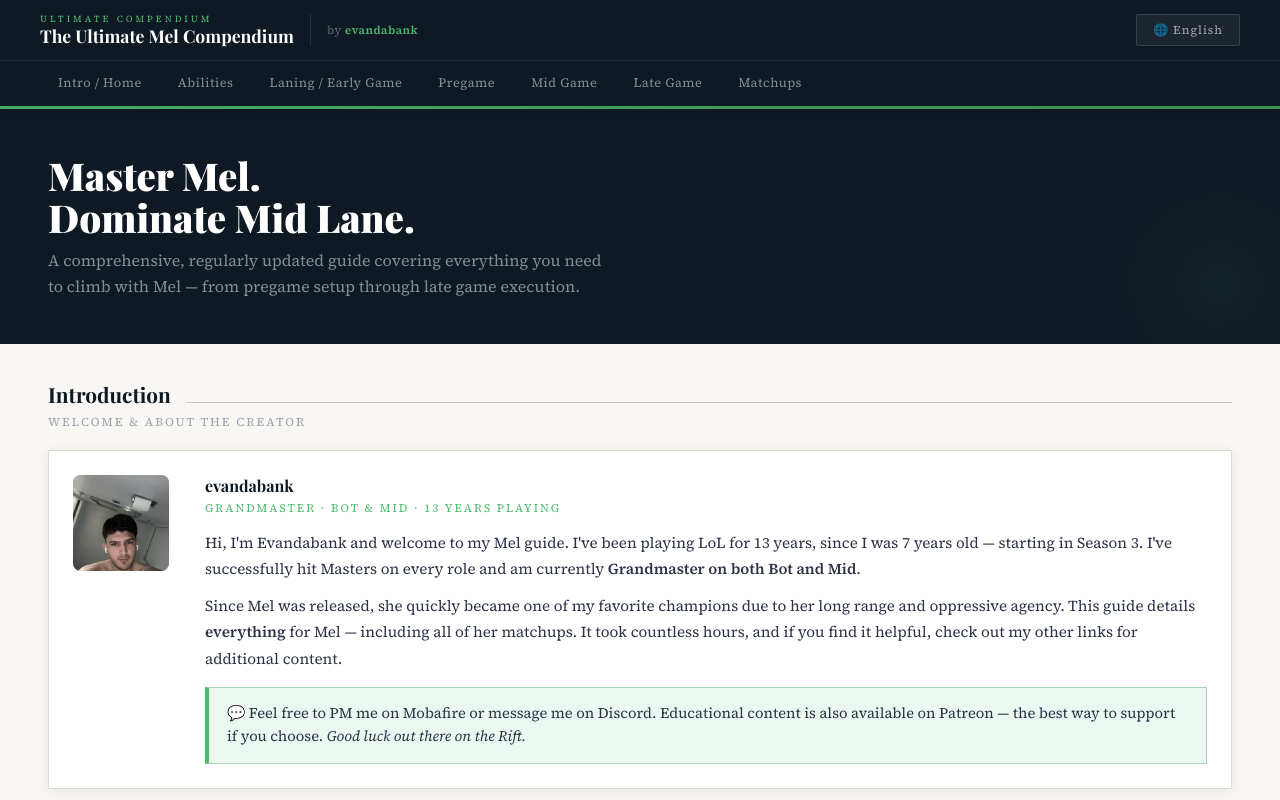
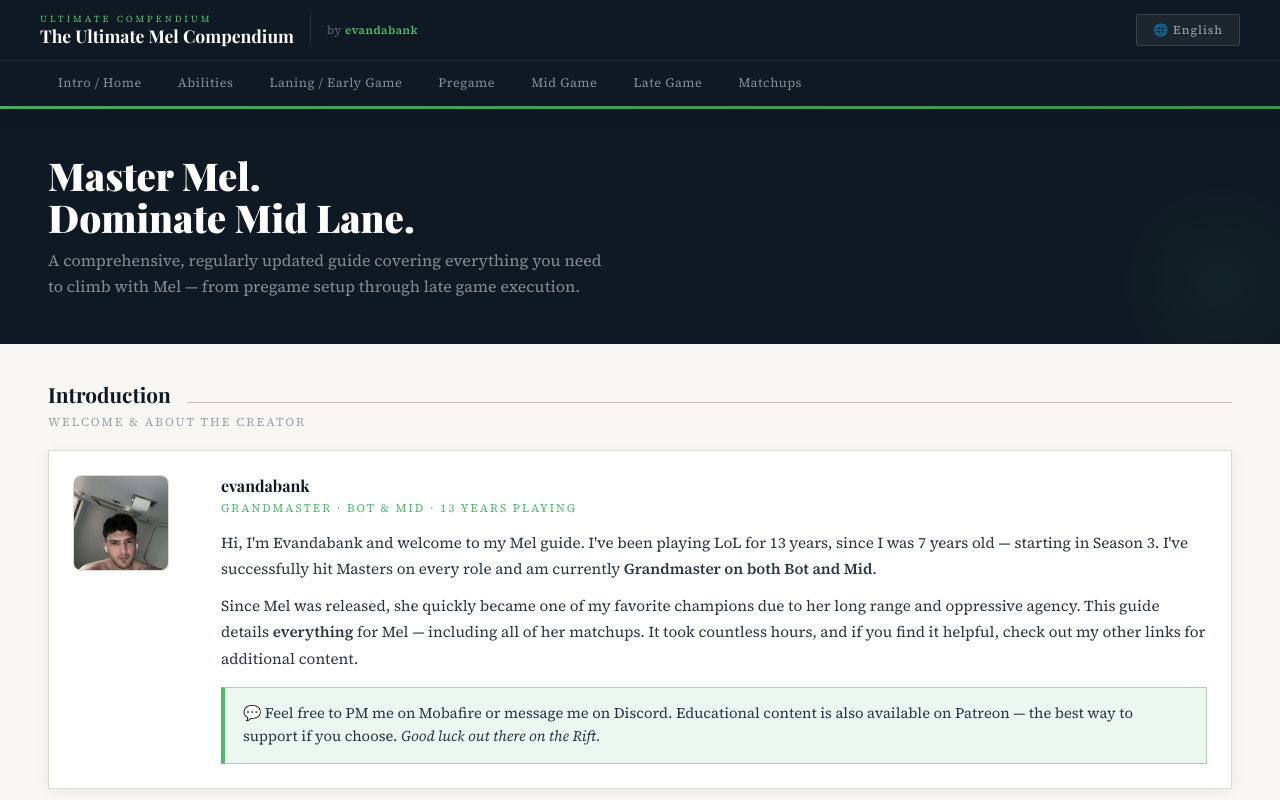
Before and after one commit to tifftoes/mel-try1, a plain HTML site: page index.html in a window 1280 px wide. Shown: the top 800 px of the page. Drawn offline with nearby package versions, Linux system fonts and the light colour scheme.

Commit message:
Styles
Styles

```diff
--- a/index.html
+++ b/index.html
@@ -7,6 +7,12 @@
   <meta name="description" content="Master Mel and dominate mid lane with this comprehensive guide covering everything from pregame setup through late game execution.">
   <link href="https://fonts.googleapis.com/css2?family=Playfair+Display:wght@400;600;700;900&family=Source+Serif+4:ital,opsz,wght@0,8..60,300;0,8..60,400;0,8..60,600;1,8..60,300;1,8..60,400&display=swap" rel="stylesheet">
   <link rel="stylesheet" href="css/styles.css">
+  <style>
+    .about-block { display:flex !important; gap:40px !important; align-items:flex-start !important; }
+    .about-avatar { width:96px !important; height:96px !important; min-width:96px !important; min-height:96px !important; overflow:hidden !important; border-radius:8px !important; background:var(--panel) !important; border:1px solid var(--border) !important; }
+    .about-avatar img { width:100% !important; height:100% !important; object-fit:cover !important; display:block !important; }
+    .about-text-container { padding-left:16px !important; }
+  </style>
 </head>
 <body>
 
```
